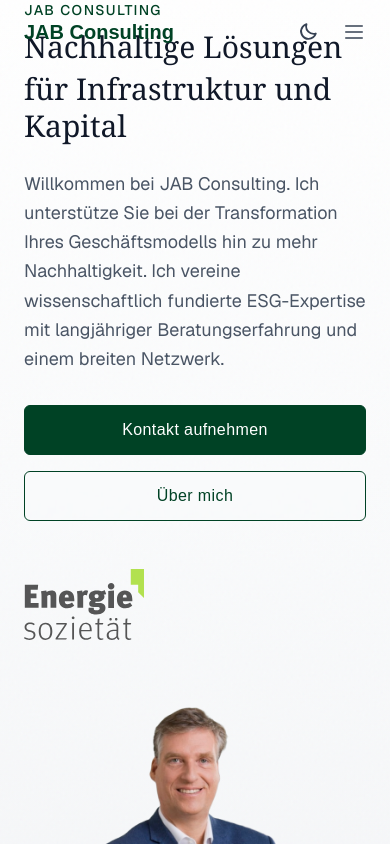
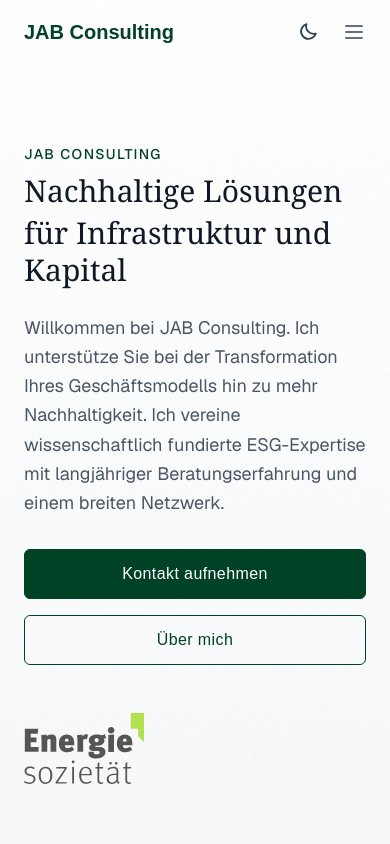
Before and after one commit to fled-dev/jabconsulting-web, a Next.js app: page / in a window 390 px wide. Shown: the top 844 px of the page. Built offline with nearby package versions, Linux system fonts and the light colour scheme.

Commit message:
Fix Hero section overlapping with NavBar on mobile by adding responsive top spacing

```diff
--- a/src/components/sections/Hero.tsx
+++ b/src/components/sections/Hero.tsx
@@ -12,7 +12,7 @@ export default function Hero() {
   return (
     <section
       aria-label="Hero"
-      className="relative min-h-[82vh] flex items-center justify-center overflow-hidden"
+      className="relative min-h-[82vh] flex items-center justify-center overflow-hidden pt-36 md:pt-32"
     >
       {/* Background Elements */}
       <div className="absolute inset-0 bg-gradient-to-b from-white via-gray-50 to-gray-100 dark:from-gray-900 dark:via-gray-900 dark:to-gray-800 -z-10" />
```
